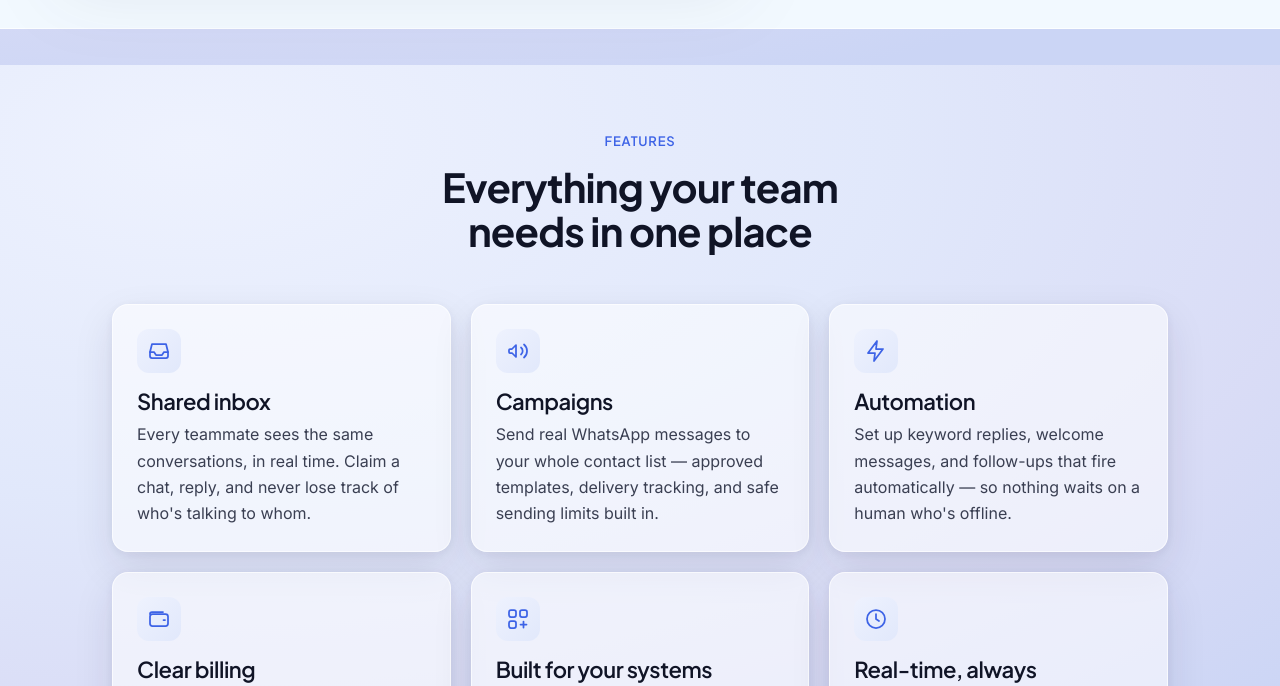
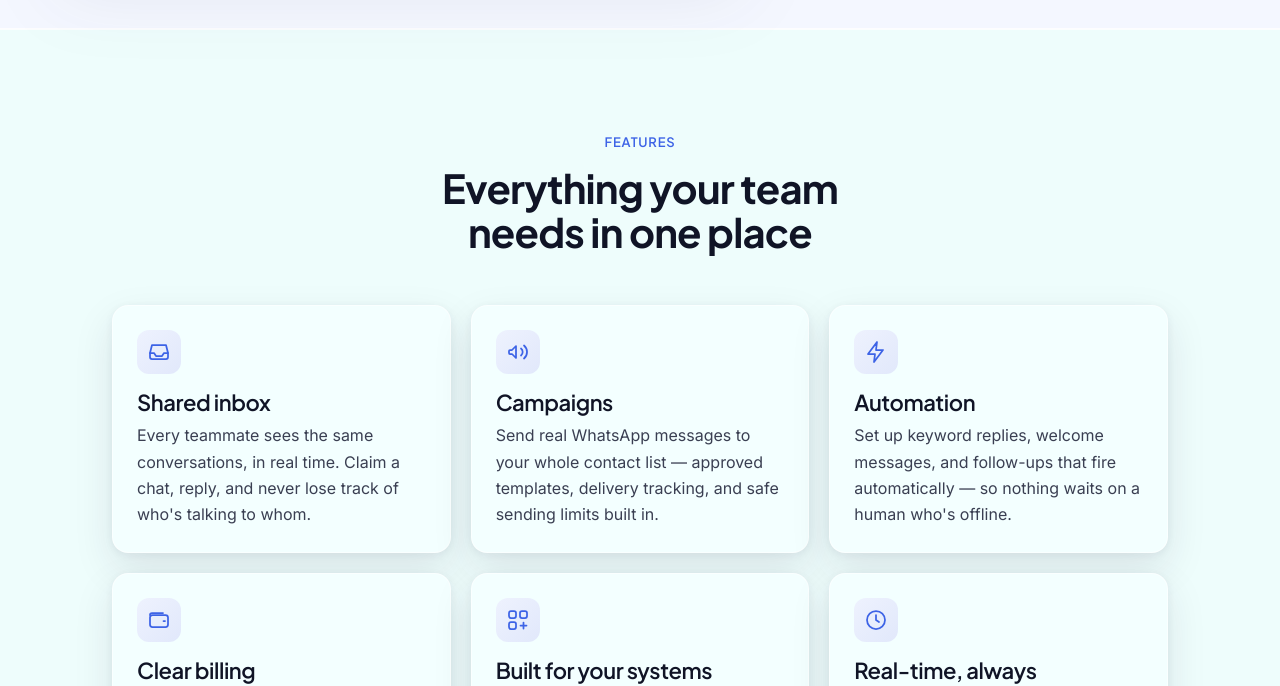
Before and after one commit to BASITH11/blueconnect, a plain HTML site: page index.html in a window 1280 px wide. Shown: the part 1535-2221 px from the top of the page. Drawn offline with Linux system fonts and the light colour scheme.

Commit message:
Apply custom 8-color section background palette across landing page

```diff
--- a/css/styles.css
+++ b/css/styles.css
@@ -29,7 +29,7 @@ body {
   font-weight: var(--weight-regular);
   line-height: var(--leading-relaxed);
   color: var(--color-text);
-  background: var(--bg-field);
+  background: var(--bg-soft-ice-blue, #F2F9FF);
   background-attachment: fixed;
   min-height: 100vh;
   -webkit-font-smoothing: antialiased;
@@ -827,9 +827,9 @@ button {
   color: var(--ink-700);
 }
 
-/* Problem section: 2-column layout with Soft Ice Blue (#F2F9FF) background */
+/* Problem / About section: Mist Blue (#F4F7FF) background */
 .problem {
-  background: var(--ice-blue, #F2F9FF);
+  background: var(--bg-mist-blue, #F4F7FF);
   border-block: 1px solid rgb(255 255 255 / 0.8);
 }
 
@@ -916,9 +916,14 @@ button {
 
 /* ==========================================================================
    9. Features
-   Frosted glass cards, SVG icon in periwinkle tile, translateY(-4px) hover.
-   CONSTRAINT: NO backdrop-filter on cards (expensive, speed required).
+   Feature Section Background: Light Cyan (#EEFDFC)
+   Cards: Aqua White (#F3FFFF)
    ========================================================================== */
+
+#features {
+  background: var(--bg-light-cyan, #EEFDFC);
+  border-block: 1px solid rgb(255 255 255 / 0.8);
+}
 
 .features {
   display: grid;
@@ -928,7 +933,7 @@ button {
 
 .card {
   padding: var(--space-6);
-  background: var(--glass-bg); /* Translucent white, NO backdrop-filter */
+  background: var(--bg-aqua-white, #F3FFFF); /* Aqua White cards */
   border: 1px solid var(--glass-border);
   border-radius: var(--radius-lg);
   box-shadow: var(--shadow-glass);
@@ -965,14 +970,20 @@ button {
 
 /* ==========================================================================
    10. How it works
-   Gradient numbered badges with soft glow
+   Section Background: Cool Gray Blue (#F7FAFD)
+   Cards: Aqua White (#F3FFFF)
    ========================================================================== */
+
+#how-it-works {
+  background: var(--bg-cool-gray-blue, #F7FAFD);
+  border-block: 1px solid rgb(255 255 255 / 0.8);
+}
 
 .steps { display: grid; gap: var(--space-8); }
 
 .step {
   padding: var(--space-6);
-  background: var(--glass-bg);
+  background: var(--bg-aqua-white, #F3FFFF); /* Aqua White cards */
   border: 1px solid var(--glass-border);
   border-radius: var(--radius-lg);
   box-shadow: var(--shadow-glass);
@@ -1011,9 +1022,15 @@ button {
 }
 
 /* ==========================================================================
-   11. Form panel
-   --panel-grad, --radius-xl, inputs at 0.92 white, white submit button
+   11. Form panel & Contact Section
+   Section Background: Soft Mint Blue (#F1FCFB)
+   Form Panel: --panel-grad (#7BB4C0 → #6B8FD4 → #5C7BD0)
    ========================================================================== */
+
+#contact {
+  background: var(--bg-soft-mint-blue, #F1FCFB);
+  border-block: 1px solid rgb(255 255 255 / 0.8);
+}
 
 .form-wrap {
   max-width: 40rem;
--- a/css/tokens.css
+++ b/css/tokens.css
@@ -22,8 +22,15 @@
   --panel-grad: linear-gradient(135deg, #7BB4C0 0%, #6B8FD4 55%, #5C7BD0 100%);
   --panel-field-bg: rgb(255 255 255 / 0.92);
 
-  /* ---- Soft Ice Blue ---- */
-  --ice-blue: #F2F9FF;
+  /* ---- Page & Section Color Palette ---- */
+  --bg-soft-ice-blue:  #F2F9FF; /* Main page background */
+  --bg-light-cyan:     #EEFDFC; /* Feature sections */
+  --bg-mist-blue:      #F4F7FF; /* About section */
+  --bg-pale-lavender:  #F8F5FF; /* Testimonials */
+  --bg-aqua-white:     #F3FFFF; /* Cards & content areas */
+  --bg-cool-gray-blue: #F7FAFD; /* Alternate sections */
+  --bg-light-sky:      #EAF8FF; /* CTA backgrounds */
+  --bg-soft-mint-blue: #F1FCFB; /* Contact section */
 
   /* ---- Depth on a tinted field ---- */
   --shadow-glass: 0 2px 8px rgb(38 34 60 / 0.06),
```
